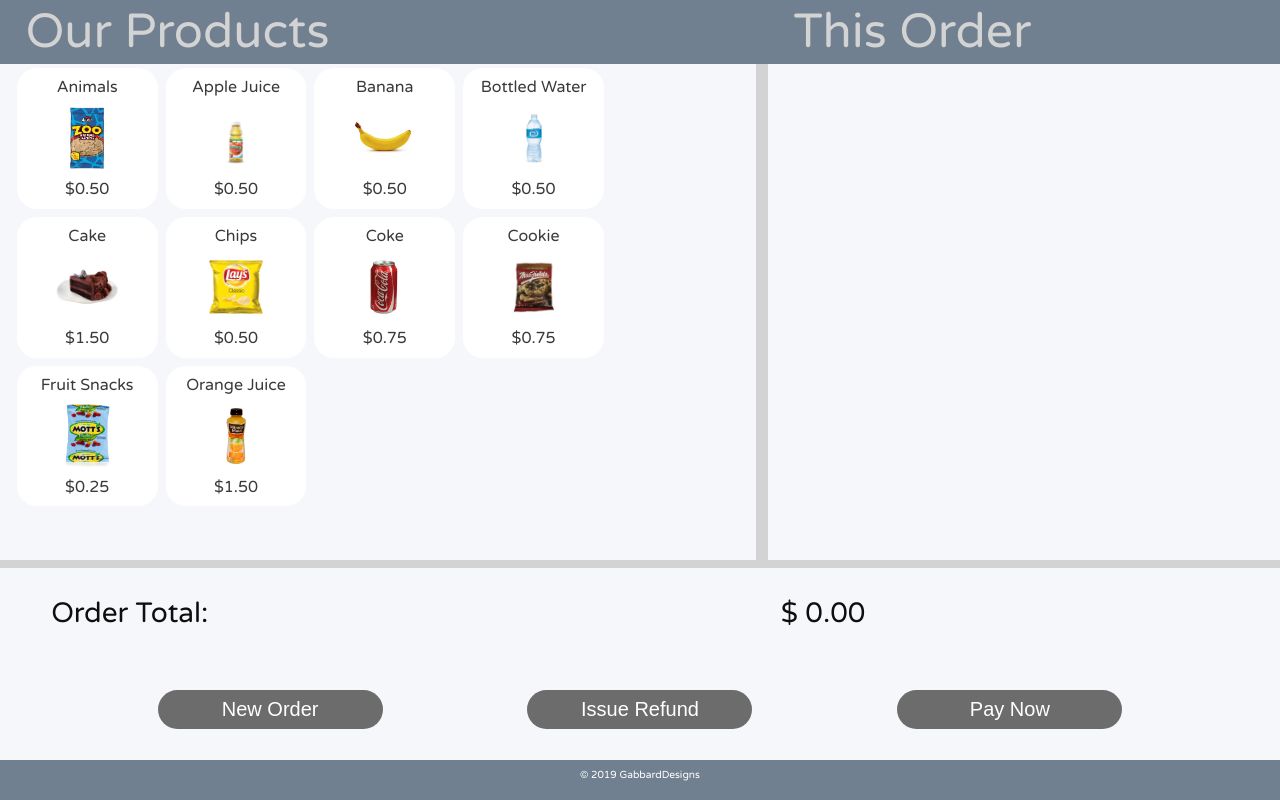
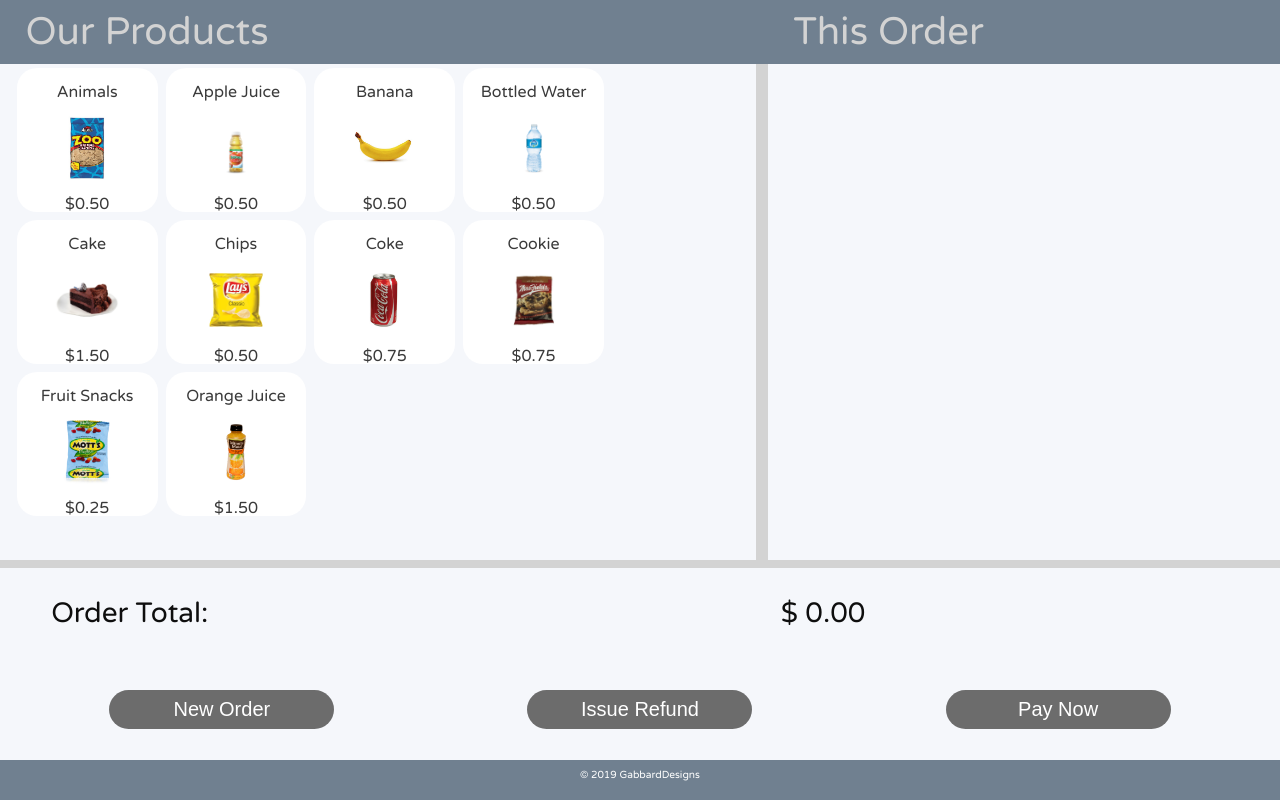
Before and after one commit to GabbardDesigns/snackcart, a plain HTML site: page index.html in a window 1280 px wide. Drawn offline with Linux system fonts and the light colour scheme.

```diff
--- a/css/style.css
+++ b/css/style.css
@@ -66,7 +66,7 @@ img {
   text-align: center;
   font-size: 2vh;
   width: 100%;
-  line-height: 0.8vh;
+  line-height: 1em;
 }
 
 .noselect {
@@ -136,6 +136,7 @@ img {
   padding-left: 1vw;
   padding-top: 1vh;
   padding-bottom: 1vh;
+  margin: 0 auto;
 }
 
 .total_section {
@@ -505,7 +506,7 @@ ROTATE PHONE MESSAGE
   }
 
   .section_title {
-    font-size: 6vh;
+    font-size: 3vw;
     line-height: 8vh;
     color: lightgrey;
     background-color: slategray;
--- a/index.html
+++ b/index.html
@@ -64,7 +64,7 @@
 
     <div class="main-container">
 
-      <div class="inv_column" id="first_container" aria-live="polite">
+      <div class="inv_column" id="first_container" >
         <div id="inventory_title" class="section_title">Our Products</div>
         <div id="inventory" class="inventory_list_section"></div>
       </div>
```
